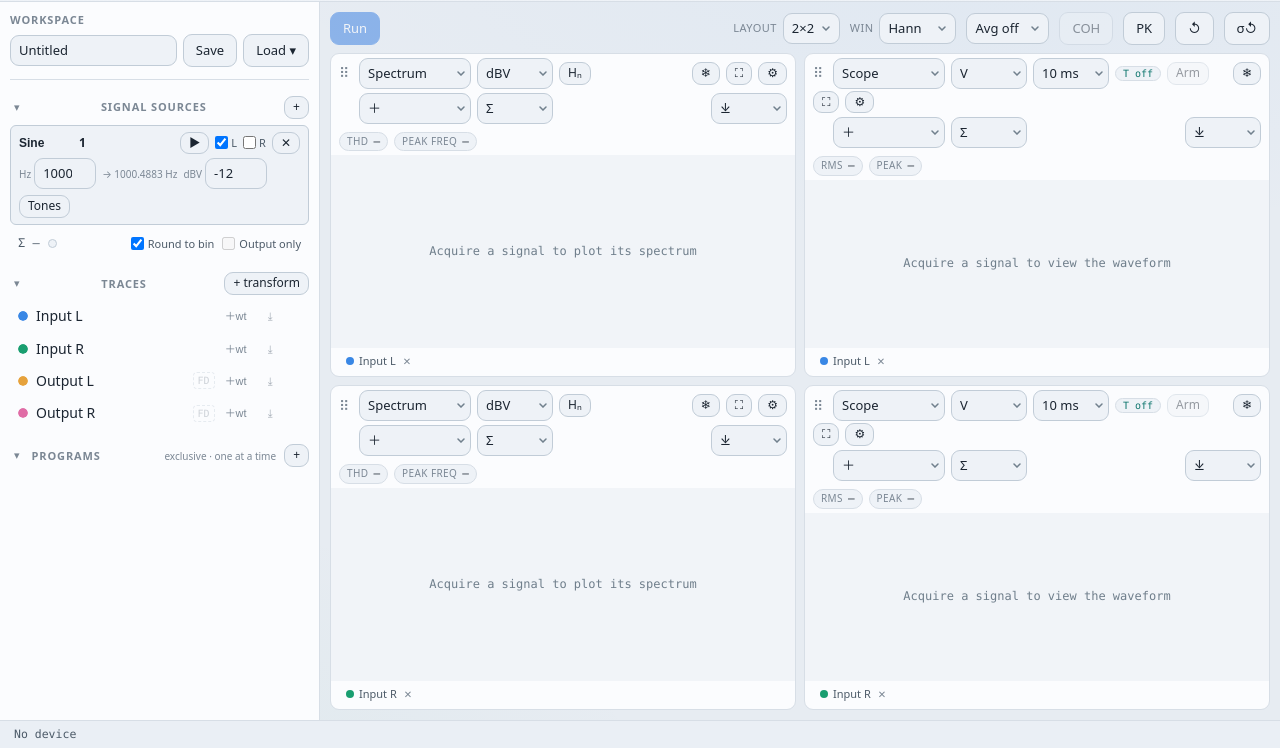
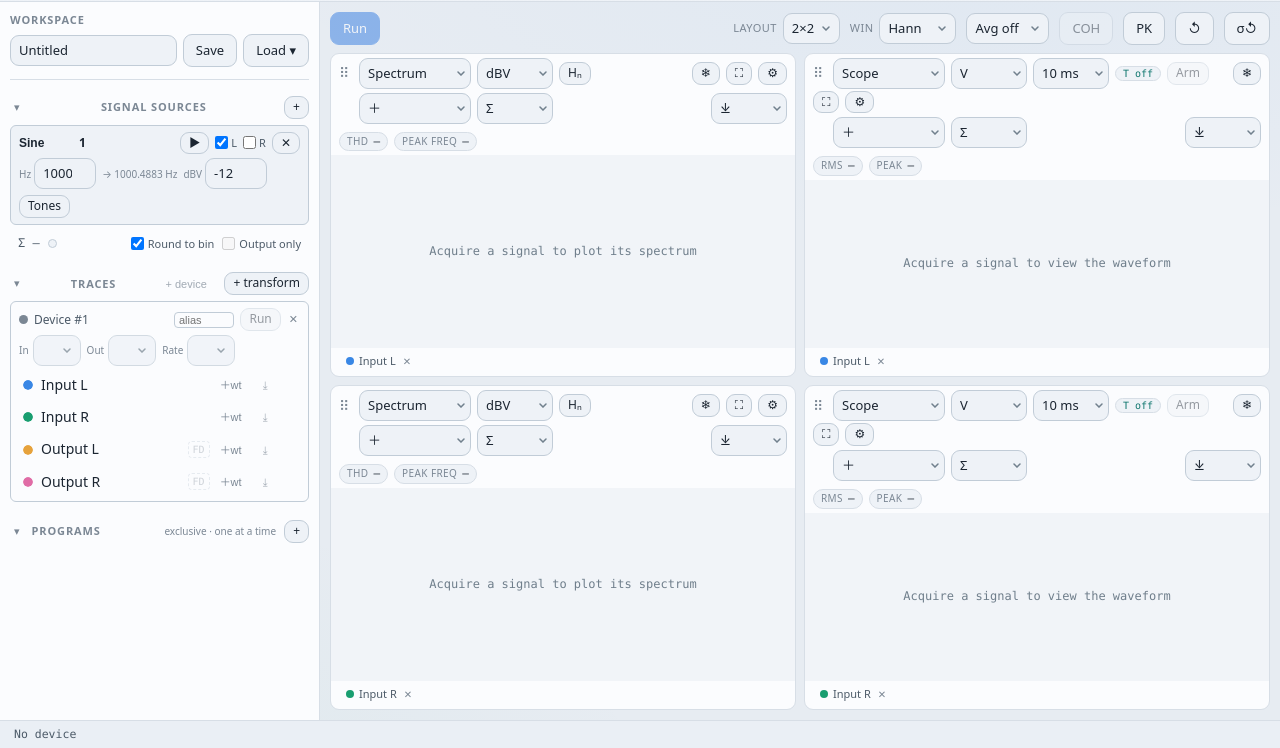
Before and after one commit to GarageDeveloper/qa40x-rs, a website built with Vite: page index.html in a window 1280 px wide. Shown: the part 52-800 px from the top of the page. Built offline with nearby package versions, Linux system fonts and the light colour scheme.

Commit message:
feat(traces): one group per device, with identity, alias, status and transport (#25 lot E4, step 6b)
The Traces panel groups each slot's endpoint rows under a device header
(devicegroup.ts): LED + identity (dormant groups read 'Device #n — not
connected', never another unit's name), the alias editor (registry-id
keyed, disabled-not-hidden while unadopted — no layout shift), a
per-group Run/Stop (disabled-with-title when disconnected, unroutable
(C9), stopping or program-locked; no playAllIfIdle — only the toolbar
transport arms the bench sources) and Remove (slot 0 refused; on a
dormant group it purges the leftover rows — decision B5). A second line
carries per-session In/Out/Rate selects keyed with THIS group's session
(bookkeeping item 4), duplicating the top bar for the focused device on
purpose: a read-only group would force a wire-visible focus change just
to set a range. A header renders for EVERY group, the lone slot-0 one
included (decision B3: panel structure must not change when a second
unit appears).

Memory/transform traces render in a flat tail below the groups; the
head gains the '+ device' quiet select (addableEntries-fed, disabled
while an add is in flight). The group projection carries NO per-frame
field (C10). tsc clean, vitest 499, Playwright 98/98 untouched.

Co-Authored-By: Claude Fable 5 <noreply@anthropic.com>

```diff
--- /dev/null
+++ b/src/panels/traces/devicegroup.ts
@@ -0,0 +1,254 @@
+/**
+ * One device group in the Traces panel (issue #25 lot E4): a header line
+ * (LED, identity, alias editor, per-group Run/Stop, Remove) plus a second
+ * line of per-session In/Out/Rate controls, wrapping the slot's endpoint
+ * rows. A header renders for EVERY group — the lone slot-0 one included
+ * (decision B3): the panel's structure must not change when a second unit
+ * is plugged in, and alias editing is useful at one device.
+ *
+ * No-layout-shift rule: every control is always rendered; state changes
+ * flip `disabled`/text, never presence.
+ *
+ * The In/Out/Rate line deliberately duplicates the top bar for the focused
+ * device: the alternative (read-only groups) would force a FOCUS change —
+ * a wire-visible stimulus migration — just to set a range. Both read the
+ * same store fields, so they can never disagree.
+ */
+import type { Store } from "../../store/store";
+import type { AppState } from "../../store/state";
+import type { Ipc } from "../../ipc/ipc";
+import type { SessionKey } from "../../store/sessionkey";
+import { setDeviceAlias } from "../../store/actions/devices";
+import {
+  removeDevice,
+  setInputRange,
+  setOutputRange,
+  setSampleRate,
+} from "../../store/actions/device";
+import { startRun, stopRun } from "../../store/actions/stream";
+import { session } from "../../store/selectors/session";
+import { el } from "../../ui/dom";
+
+/** The per-group projection the panel selects — NO per-frame fields
+ * (run.stats, telemetry): the panel's keyed list re-runs on its JSON
+ * signature, and a frame-rate field would re-render the whole pool ~8
+ * times a second (C10). */
+export interface GroupVM {
+  key: SessionKey;
+  slot: number;
+  live: boolean;
+  deviceId: string | null;
+  label: string;
+  alias: string;
+  status: "disconnected" | "connecting" | "connected";
+  streaming: boolean;
+  stopping: boolean;
+  locked: boolean;
+  routable: boolean;
+  inputRanges: number[];
+  outputRanges: number[];
+  rates: number[];
+  inputGain: number | null;
+  outputGain: number | null;
+  sampleRate: number | null;
+}
+
+export interface GroupView {
+  root: HTMLElement;
+  /** Host the panel renders the slot's trace rows into. */
+  rowHost: HTMLElement;
+  update(vm: GroupVM): void;
+}
+
+/** Same option-fill discipline as the top bar's setOptions (device/panel.ts
+ * review #3 and #8): signature-guarded rebuild, placeholder when the table
+ * is unknown, never adopt a value the list doesn't offer (a missing value
+ * would render the select blank). Local copy — a cross-panel import of a
+ * view helper would couple the two panels for 20 lines. */
+function setOptions(
+  sel: HTMLSelectElement,
+  values: readonly number[],
+  fmt: (v: number) => string,
+  current: number | null
+): void {
+  const sig = values.length ? values.join(",") : "empty";
+  if (sel.dataset.sig !== sig) {
+    sel.dataset.sig = sig;
+    sel.replaceChildren(
+      ...(values.length
+        ? values.map((v) => el("option", { value: String(v) }, fmt(v)))
+        : [el("option", { value: "", disabled: true }, "—")])
+    );
+  }
+  if (current !== null && values.includes(current)) sel.value = String(current);
+}
+
+function fmtRate(hz: number): string {
+  return `${hz / 1000} kHz`;
+}
+
+export function createDeviceGroup(
+  store: Store<AppState>,
+  ipc: Ipc,
+  key: SessionKey,
+  slot: number
+): GroupView {
+  const led = el("span.led", { "data-testid": `group-led-${slot}` });
+  const title = el("span.traces__group-title", {
+    "data-testid": `group-title-${slot}`,
+  });
+  const alias = el("input.traces__group-alias", {
+    type: "text",
+    "data-testid": `group-alias-${slot}`,
+    placeholder: "alias",
+    title:
+      "Name this device (stored on this computer only — never sent to the " +
+      "device, never saved into workspace files)",
+  }) as HTMLInputElement;
+  let aliasFor: string | null = null;
+  alias.addEventListener("change", () => {
+    if (aliasFor !== null) setDeviceAlias(store, aliasFor, alias.value);
+  });
+  const runBtn = el(
+    "button.btn.btn--small",
+    {
+      "data-testid": `group-run-${slot}`,
+      onclick: () => {
+        const sess = session(store.get(), key);
+        if (!sess) return;
+        if (sess.run.streaming) void stopRun(store, ipc, key);
+        // No playAllIfIdle: a group Run is a per-device capture start —
+        // only the toolbar transport arms the bench sources (they play on
+        // the FOCUSED device; flipping them from a monitor-mode group
+        // would rewrite user intent for another device's stream).
+        else void startRun(store, ipc, { sessionKey: key });
+      },
+    },
+    "Run"
+  );
+  const removeBtn = el(
+    "button.traces__delete",
+    {
+      "data-testid": `group-remove-${slot}`,
+      onclick: () => void removeDevice(store, ipc, key),
+    },
+    "✕"
+  );
+  const head = el(
+    "div.traces__group-head",
+    {},
+    led,
+    title,
+    alias,
+    runBtn,
+    removeBtn
+  );
+
+  const mkSel = (
+    testid: string,
+    label: string,
+    onchange: (v: number) => void
+  ): { root: HTMLElement; input: HTMLSelectElement } => {
+    const input = el("select.field.traces__group-sel", {
+      "data-testid": testid,
+      onchange: (e: Event) =>
+        onchange(Number((e.target as HTMLSelectElement).value)),
+    }) as HTMLSelectElement;
+    const root = el(
+      "label.traces__group-ctl",
+      {},
+      el("span.traces__group-ctl-label", {}, label),
+      input
+    );
+    return { root, input };
+  };
+  // Keyed with THIS group's session (bookkeeping item 4): the wire call
+  // and the refreshConfig read-back land on the same session — never the
+  // SLOT0 default.
+  const inSel = mkSel(`group-input-range-${slot}`, "In", (v) =>
+    void setInputRange(store, ipc, v, key)
+  );
+  const outSel = mkSel(`group-output-range-${slot}`, "Out", (v) =>
+    void setOutputRange(store, ipc, v, key)
+  );
+  const rateSel = mkSel(`group-sample-rate-${slot}`, "Rate", (v) =>
+    void setSampleRate(store, ipc, v, key)
+  );
+  const ctls = el(
+    "div.traces__group-ctls",
+    {},
+    inSel.root,
+    outSel.root,
+    rateSel.root
+  );
+
+  const rowHost = el("div.traces__group-rows");
+  const root = el(
+    "div.traces__group",
+    { "data-testid": `traces-group-${slot}`, "data-slot": String(slot) },
+    head,
+    ctls,
+    rowHost
+  );
+
+  function update(vm: GroupVM): void {
+    led.className = `led${
+      vm.status === "connected"
+        ? " led--on"
+        : vm.status === "connecting"
+          ? " led--busy"
+          : ""
+    }`;
+    title.textContent = vm.live ? vm.label : `${vm.label} — not connected`;
+
+    // Alias editing keys on the REGISTRY id (an alias survives a replug
+    // onto another slot); no id ⇒ disabled, still rendered (no layout
+    // shift). Never clobber the user's in-progress edit.
+    aliasFor = vm.deviceId;
+    alias.toggleAttribute("disabled", vm.deviceId === null);
+    if (document.activeElement !== alias && alias.value !== vm.alias) {
+      alias.value = vm.alias;
+    }
+
+    runBtn.textContent = vm.streaming ? "Stop" : "Run";
+    const runBlocked =
+      !vm.live || vm.status !== "connected" || !vm.routable || vm.stopping || vm.locked;
+    runBtn.toggleAttribute("disabled", runBlocked);
+    runBtn.title = !vm.live
+      ? "Not connected — re-add the device to run it"
+      : vm.status !== "connected"
+        ? "Not connected"
+        : !vm.routable
+          ? "Device id not adopted yet — one enumeration away; retry in a moment"
+          : vm.locked
+            ? "A measurement program owns this device"
+            : vm.stopping
+              ? "Stopping…"
+              : vm.streaming
+                ? "Stop this device's capture"
+                : "Start this device's capture (monitor unless focused)";
+
+    removeBtn.toggleAttribute("disabled", vm.slot === 0);
+    removeBtn.title =
+      vm.slot === 0
+        ? "The default device disconnects from the top bar; its endpoints are permanent"
+        : vm.live
+          ? "Remove this device from the bench (its trace rows go too)"
+          : "Purge this disconnected device's leftover trace rows";
+
+    const ctlsDisabled = vm.status !== "connected";
+    setOptions(inSel.input, vm.inputRanges, (v) => `${v} dBV`, vm.inputGain);
+    setOptions(
+      outSel.input,
+      vm.outputRanges,
+      (v) => `${v > 0 ? "+" : ""}${v} dBV`,
+      vm.outputGain
+    );
+    setOptions(rateSel.input, vm.rates, fmtRate, vm.sampleRate);
+    for (const sel of [inSel.input, outSel.input, rateSel.input]) {
+      sel.toggleAttribute("disabled", ctlsDisabled);
+    }
+  }
+
+  return { root, rowHost, update };
+}
--- a/src/panels/traces/panel.css
+++ b/src/panels/traces/panel.css
@@ -126,3 +126,84 @@
 .traces__wt:hover {
   color: var(--ink-1);
 }
+
+/* -- device groups (issue #25 lot E4) -------------------------------- */
+
+.traces__head-actions {
+  display: flex;
+  align-items: center;
+  gap: 6px;
+}
+
+/* "+ device" head select: same quiet-select idiom as ＋wt, wider face. */
+.traces__adddev {
+  width: 5em;
+}
+
+.traces__groups,
+.traces__tail,
+.traces__group-rows {
+  display: flex;
+  flex-direction: column;
+  gap: 2px;
+}
+
+.traces__group {
+  display: flex;
+  flex-direction: column;
+  gap: 2px;
+  border: 1px solid var(--line-2);
+  border-radius: 6px;
+  padding: 4px;
+}
+
+.traces__group-head {
+  display: flex;
+  align-items: center;
+  gap: 6px;
+  padding: 2px 4px;
+}
+
+.traces__group-title {
+  flex: 1;
+  overflow: hidden;
+  text-overflow: ellipsis;
+  white-space: nowrap;
+  font-size: 12px;
+  color: var(--ink-2);
+}
+
+.traces__group-alias {
+  width: 5.5em;
+  font-size: 11px;
+  padding: 1px 4px;
+  border: 1px solid var(--line-2);
+  border-radius: 4px;
+  background: var(--bg-1);
+  color: var(--ink-2);
+}
+
+.traces__group-ctls {
+  display: flex;
+  align-items: center;
+  gap: 6px;
+  padding: 0 4px 2px;
+}
+
+.traces__group-ctl {
+  display: flex;
+  align-items: center;
+  gap: 4px;
+  min-width: 0;
+}
+
+.traces__group-ctl-label {
+  font-size: 10px;
+  color: var(--ink-3);
+}
+
+.traces__group-sel {
+  font-size: 11px;
+  min-width: 0;
+  flex: 1;
+}
--- a/src/panels/traces/panel.ts
+++ b/src/panels/traces/panel.ts
@@ -1,32 +1,72 @@
 /**
- * Traces panel: the pool of displayable traces. The 4 hardware endpoints
- * (Input L/R, Output L/R) are always present and never deletable (Traces
- * V2); frozen ❄ memory traces and transform endpoints (M4) can be deleted.
- * Program result traces are NOT listed here — they live in the Programs
- * panel. What a tile SHOWS is tile membership (grid panel / gear dialog) —
- * the FD badge tells the truth about the display-derived FFT budget (#52):
- * dimmed means "no fd graph shows this trace", symmetrically per channel.
+ * Traces panel: the pool of displayable traces, grouped per DEVICE (issue
+ * #25 lot E4). Each group wraps one slot's 4 hardware endpoints (Input
+ * L/R, Output L/R — always present for a live slot, never deletable) under
+ * a header carrying the device's identity, alias editor, per-group
+ * Run/Stop and Remove; memory/transform traces sit in a flat tail below
+ * (decision B2 — they are bench artifacts, not device endpoints). Program
+ * result traces are NOT listed here — they live in the Programs panel.
+ * What a tile SHOWS is tile membership (grid panel / gear dialog) — the FD
+ * badge tells the truth about the display-derived FFT budget (#52).
  *
- * Row rendering lives in row.ts (lot E4 extraction — the device groups
- * nest the same rows under per-device headers in step 6b).
+ * Row rendering lives in row.ts; the group chrome in devicegroup.ts.
  */
 import "./panel.css";
 import type { Store } from "../../store/store";
-import type { AppState, TraceMeta } from "../../store/state";
+import type { AppState } from "../../store/state";
 import type { Ipc } from "../../ipc/ipc";
+import type { TraceId } from "../../core/model";
 import { addTransformTrace } from "../../store/actions/traces";
+import { addDevice } from "../../store/actions/device";
 import { fdShownTraceIds } from "../../store/selectors/layout";
+import { deviceGroups, ungroupedTraceIds } from "../../store/selectors/traces";
+import {
+  addableEntries,
+  deviceLabel,
+  sessionInputRanges,
+  sessionLabel,
+  sessionOutputRanges,
+  sessionRates,
+} from "../../store/selectors/devices";
+import { isRoutable } from "../../store/selectors/session";
 import { el, keyedList } from "../../ui/dom";
 import { collapsiblePanel } from "../../ui/collapse";
 import { openTransformDialog } from "./transformdialog";
 import { createTraceRow, updateTraceRow, type Row } from "./row";
+import { createDeviceGroup, type GroupVM, type GroupView } from "./devicegroup";
+
+interface GroupItem {
+  vm: GroupVM;
+  rows: Row[];
+}
 
 export function mountTracesPanel(
   host: HTMLElement,
   store: Store<AppState>,
   ipc: Ipc
 ): void {
-  const list = el("div.traces__list", { "data-testid": "traces-list" });
+  const groupsHost = el("div.traces__groups");
+  const tailHost = el("div.traces__tail");
+  const list = el(
+    "div.traces__list",
+    { "data-testid": "traces-list" },
+    groupsHost,
+    tailHost
+  );
+  // Add-device (lot E4): opens an enumerated unit ALONGSIDE the current one
+  // (connect_additional_device — never a supersede). Quiet-select idiom
+  // like the rows' ＋wt: the closed face is the affordance.
+  const addDev = el("select.traces__wt.traces__adddev", {
+    "data-testid": "traces-add-device",
+    title:
+      "Add a measurement device to the bench — opens it alongside the " +
+      "connected one, capture-only until focused",
+  }) as HTMLSelectElement;
+  addDev.onchange = () => {
+    const id = addDev.value;
+    addDev.value = "";
+    if (id) void addDevice(store, ipc, id);
+  };
   const addFx = el(
     "button.btn.btn--small",
     {
@@ -38,24 +78,96 @@ export function mountTracesPanel(
     },
     "+ transform"
   );
-  const head = el("div.traces__head", {}, el("h2.sidebar__title", {}, "Traces"), addFx);
+  const head = el(
+    "div.traces__head",
+    {},
+    el("h2.sidebar__title", {}, "Traces"),
+    el("div.traces__head-actions", {}, addDev, addFx)
+  );
   const section = el("section.traces", { "data-testid": "traces-panel" }, head, list);
   host.append(section);
   collapsiblePanel(store, section, head, "traces");
 
+  const rowRenderer = {
+    create: (r: Row) => createTraceRow(store, ipc, r),
+    update: (node: HTMLElement, r: Row) => updateTraceRow(node, r),
+  };
+  /** Retained group views by session key (keyedList holds only the DOM). */
+  const groupViews = new Map<string, GroupView>();
+
   store.select(
     (s) => {
       const fdShown = fdShownTraceIds(s);
-      return s.traces.order
-        .map((id) => s.traces.byId[id])
-        .filter((t): t is TraceMeta => !!t && t.source.kind !== "program")
-        .map((meta): Row => ({ meta, fdShown: fdShown.has(meta.id) }));
+      const rowOf = (id: TraceId): Row | null => {
+        const meta = s.traces.byId[id];
+        return meta && meta.source.kind !== "program"
+          ? { meta, fdShown: fdShown.has(id) }
+          : null;
+      };
+      const groups: GroupItem[] = deviceGroups(s).map((g) => {
+        const sess = s.devices.sessions[g.key];
+        return {
+          vm: {
+            key: g.key,
+            slot: g.slot,
+            live: g.live,
+            deviceId: g.deviceId,
+            label: sessionLabel(s, g.key),
+            alias: g.deviceId !== null ? s.devices.aliases[g.deviceId] ?? "" : "",
+            status: sess?.device.status ?? "disconnected",
+            // Deliberately NO per-frame field here (run.stats, telemetry):
+            // this projection re-renders the pool via its JSON signature.
+            streaming: sess?.run.streaming ?? false,
+            stopping: sess?.run.stopping ?? false,
+            locked: (sess?.run.programLock ?? null) !== null,
+            routable: isRoutable(s, g.key),
+            inputRanges: sessionInputRanges(s, g.key),
+            outputRanges: sessionOutputRanges(s, g.key),
+            rates: sessionRates(s, g.key),
+            inputGain: sess?.device.config?.input_gain ?? null,
+            outputGain: sess?.device.config?.output_gain ?? null,
+            sampleRate: sess?.device.config?.sample_rate ?? null,
+          },
+          rows: g.traceIds.map(rowOf).filter((r): r is Row => r !== null),
+        };
+      });
+      const tail = ungroupedTraceIds(s)
+        .map(rowOf)
+        .filter((r): r is Row => r !== null);
+      const addable = addableEntries(s).map((d) => ({
+        id: d.id,
+        label: deviceLabel(s, d),
+      }));
+      return { groups, tail, addable, addBusy: s.devices.adding.length > 0 };
     },
-    (rows) => {
-      keyedList(list, rows, (r) => r.meta.id, {
-        create: (r) => createTraceRow(store, ipc, r),
-        update: (node, r) => updateTraceRow(node, r),
+    ({ groups, tail, addable, addBusy }) => {
+      const sig = JSON.stringify(addable);
+      if (addDev.dataset.sig !== sig) {
+        addDev.dataset.sig = sig;
+        addDev.replaceChildren(
+          el("option", { value: "" }, "+ device"),
+          ...addable.map((d) => el("option", { value: d.id }, d.label))
+        );
+      }
+      addDev.toggleAttribute("disabled", addable.length === 0 || addBusy);
+
+      keyedList(groupsHost, groups, (g) => g.vm.key, {
+        create: (g) => {
+          const view = createDeviceGroup(store, ipc, g.vm.key, g.vm.slot);
+          groupViews.set(g.vm.key, view);
+          return view.root;
+        },
+        update: (_node, g) => {
+          const view = groupViews.get(g.vm.key);
+          if (!view) return;
+          view.update(g.vm);
+          keyedList(view.rowHost, g.rows, (r) => r.meta.id, rowRenderer);
+        },
       });
+      keyedList(tailHost, tail, (r) => r.meta.id, rowRenderer);
+      for (const [k, v] of groupViews) {
+        if (!v.root.isConnected) groupViews.delete(k);
+      }
     },
     (a, b) => JSON.stringify(a) === JSON.stringify(b)
   );
```
